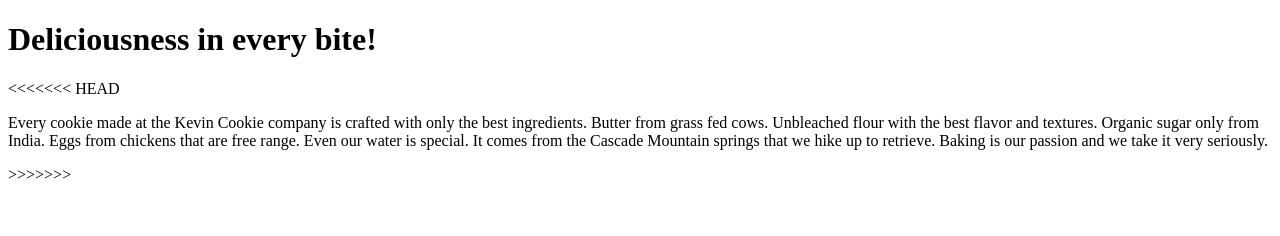
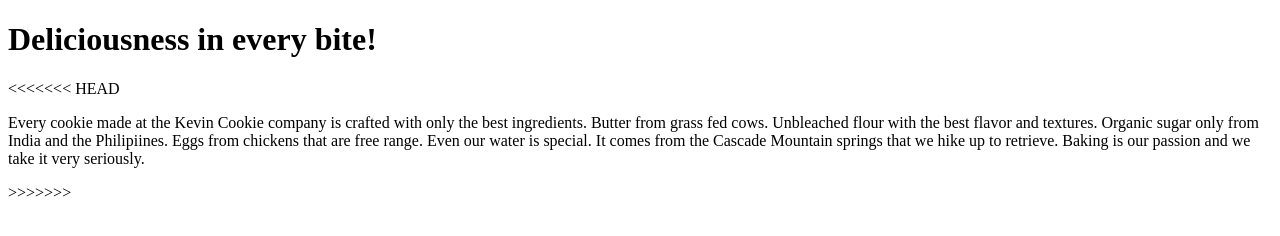
Before and after one commit to ThiagoTakashiOka/youtubetest, a plain HTML site: page index.htm in a window 1280 px wide. Drawn offline with Linux system fonts and the light colour scheme.

Commit message:
Update index.htm

```diff
--- a/index.htm
+++ b/index.htm
@@ -4,7 +4,7 @@
 
 <h1>Deliciousness in every bite!</h1>
 <<<<<<< HEAD
-<p>Every cookie made at the Kevin Cookie company is crafted with only the best ingredients. Butter from grass fed cows. Unbleached flour with the best flavor and textures. Organic sugar only from India. Eggs from chickens that are free range. Even our water is special. It comes from the Cascade Mountain springs that we hike up to retrieve. Baking is our passion and we take it very seriously.</p>
+<p>Every cookie made at the Kevin Cookie company is crafted with only the best ingredients. Butter from grass fed cows. Unbleached flour with the best flavor and textures. Organic sugar only from India and the Philipiines. Eggs from chickens that are free range. Even our water is special. It comes from the Cascade Mountain springs that we hike up to retrieve. Baking is our passion and we take it very seriously.</p>
 >>>>>>>
 
 </body>
```
